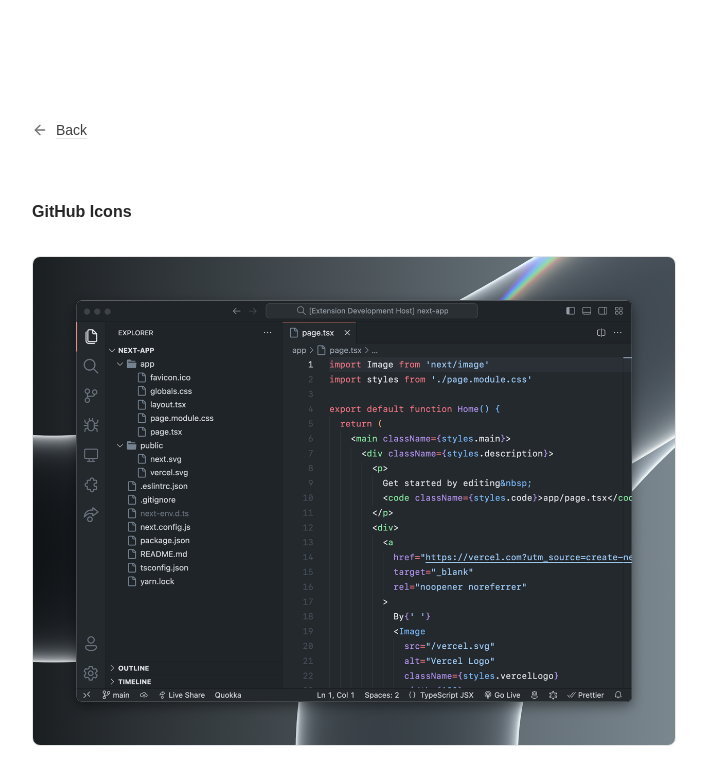
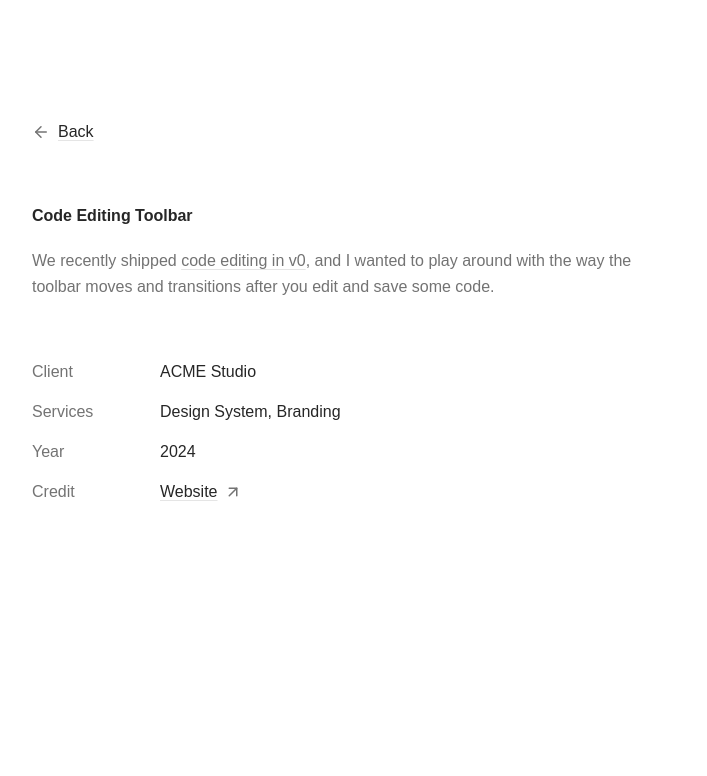
Before and after one commit to juwanpetty/juwanpetty.com, a Next.js app: page /works/github-icons in a window 1280 px wide. Shown: the top 776 px of the page, without its empty margins (286-993 px from the left). Built offline with nearby package versions, Linux system fonts and the light colour scheme; a web font is replaced by a local one.

Commit message:
feat: enhance blog and work layouts with back navigation link and updated header content

```diff
--- a/app/(centered)/blog/[slug]/page.tsx
+++ b/app/(centered)/blog/[slug]/page.tsx
@@ -1,6 +1,4 @@
-import { Icon } from "@/components/icon";
 import { getBlog, getBlogSlugs } from "@/features/blog/utilities";
-import { homePath } from "@/lib/paths";
 import Link from "next/link";
 
 type BlogDetailsPageProps = {
@@ -15,17 +13,29 @@ export default async function BlogDetailsPage({
 
   return (
     <div>
-      <Link
-        href={homePath()}
-        className="mb-15 flex items-center gap-x-2 text-sm font-medium"
-      >
-        <Icon name="arrow-left" className="size-4 text-neutral-500" />
-        <span className="text-neutral-700 underline decoration-neutral-200 underline-offset-3 transition-colors hover:decoration-neutral-700">
-          Back
-        </span>
-      </Link>
+      <header className="mb-15">
+        <h1 className="mb-5 text-base font-semibold text-neutral-800">
+          Code Editing Toolbar
+        </h1>
 
-      <Content />
+        <p className="mb-5 text-base leading-relaxed text-neutral-800">
+          October 2024
+        </p>
+
+        <p className="text-base leading-relaxed text-neutral-500">
+          We recently shipped{" "}
+          <Link
+            href="/"
+            className="underline decoration-neutral-200 underline-offset-3"
+          >
+            code editing in v0
+          </Link>
+          , and I wanted to play around with the way the toolbar moves and
+          transitions after you edit and save some code.
+        </p>
+      </header>
+
+      {/*<Content />*/}
     </div>
   );
 }
--- a/app/(centered)/works/[slug]/page.tsx
+++ b/app/(centered)/works/[slug]/page.tsx
@@ -1,6 +1,5 @@
 import { Icon } from "@/components/icon";
 import { getWork, getWorkSlugs } from "@/features/works/utilities";
-import { homePath } from "@/lib/paths";
 import Link from "next/link";
 
 type WorkDetailsPageProps = {
@@ -15,17 +14,60 @@ export default async function WorkDetailsPage({
 
   return (
     <div>
-      <Link
-        href={homePath()}
-        className="mb-15 flex items-center gap-x-2 text-sm font-medium"
-      >
-        <Icon name="arrow-left" className="size-4 text-neutral-500" />
-        <span className="text-neutral-700 underline decoration-neutral-200 underline-offset-3 transition-colors hover:decoration-neutral-700">
-          Back
-        </span>
-      </Link>
+      <header className="mb-15">
+        <h1 className="mb-5 text-base font-semibold text-neutral-800">
+          Code Editing Toolbar
+        </h1>
 
-      <Content />
+        <p className="text-base leading-relaxed text-neutral-500">
+          We recently shipped{" "}
+          <Link
+            href="/"
+            className="underline decoration-neutral-200 underline-offset-3"
+          >
+            code editing in v0
+          </Link>
+          , and I wanted to play around with the way the toolbar moves and
+          transitions after you edit and save some code.
+        </p>
+      </header>
+
+      <div className="mb-15">
+        <div className="space-y-6 text-base md:space-y-4">
+          <div className="grid grid-cols-1 gap-2 md:grid-cols-[7.5rem_1fr]">
+            <span className="text-neutral-500">Client</span>
+            <span>ACME Studio</span>
+          </div>
+
+          <div className="grid grid-cols-1 gap-2 md:grid-cols-[7.5rem_1fr]">
+            <span className="text-neutral-500">Services</span>
+            <span>Design System, Branding</span>
+          </div>
+
+          <div className="grid grid-cols-1 gap-2 md:grid-cols-[7.5rem_1fr]">
+            <span className="text-neutral-500">Year</span>
+            <span>2024</span>
+          </div>
+
+          <div className="grid grid-cols-1 gap-2 md:grid-cols-[7.5rem_1fr]">
+            <span className="text-neutral-500">Credit</span>
+            <Link
+              href="/"
+              className="inline-flex items-center gap-x-1.5 justify-self-start"
+            >
+              <span className="underline decoration-neutral-200 underline-offset-3">
+                Website
+              </span>
+              <Icon
+                name="arrow-up-right"
+                className="size-4.5 text-neutral-500"
+              />
+            </Link>
+          </div>
+        </div>
+      </div>
+
+      {/* <Content /> */}
     </div>
   );
 }
--- a/features/blog/components/blog-layout.tsx
+++ b/features/blog/components/blog-layout.tsx
@@ -1,5 +1,22 @@
+import { Icon } from "@/components/icon";
+import { homePath } from "@/lib/paths";
+import Link from "next/link";
 import { PropsWithChildren } from "react";
 
 export function BlogLayout({ children }: PropsWithChildren) {
-  return <article className="leading-relaxed">{children}</article>;
+  return (
+    <article className="leading-relaxed">
+      <Link
+        href={homePath()}
+        className="mb-15 inline-flex items-center gap-x-2 text-base"
+      >
+        <Icon name="arrow-left" className="size-4.5 text-neutral-500" />
+        <span className="text-neutral-800 underline decoration-neutral-200 underline-offset-3 transition-colors hover:decoration-neutral-700">
+          Back
+        </span>
+      </Link>
+
+      {children}
+    </article>
+  );
 }
--- a/features/works/components/work-layout.tsx
+++ b/features/works/components/work-layout.tsx
@@ -1,5 +1,22 @@
+import { Icon } from "@/components/icon";
+import { homePath } from "@/lib/paths";
+import Link from "next/link";
 import { PropsWithChildren } from "react";
 
 export function WorkLayout({ children }: PropsWithChildren) {
-  return <article className="leading-relaxed">{children}</article>;
+  return (
+    <article className="leading-relaxed">
+      <Link
+        href={homePath()}
+        className="mb-15 inline-flex items-center gap-x-2 text-base"
+      >
+        <Icon name="arrow-left" className="size-4.5 text-neutral-500" />
+        <span className="text-neutral-800 underline decoration-neutral-200 underline-offset-3 transition-colors hover:decoration-neutral-700">
+          Back
+        </span>
+      </Link>
+
+      {children}
+    </article>
+  );
 }
```
